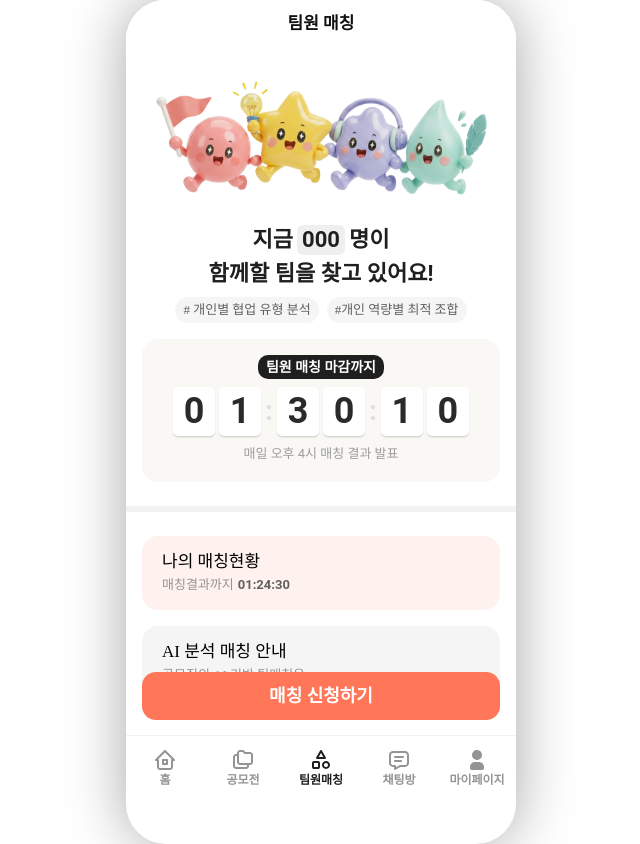
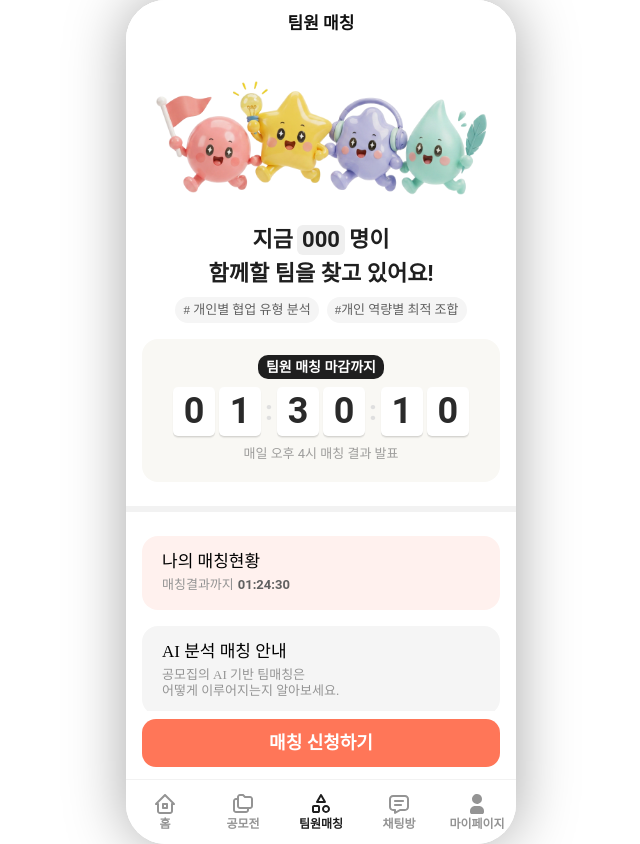
Before and after one commit to IT-Cotato/13th-Gongmozip-FE, a Next.js app: page /team-matching in a window 1280 px wide. Shown: the whole page, without its empty margins (319-959 px from the left). Built offline with nearby package versions, Linux system fonts and the light colour scheme.

Commit message:
fix: 팀 매칭 하단바 레이아웃 수정

```diff
--- a/src/app/chat/page.tsx
+++ b/src/app/chat/page.tsx
@@ -43,9 +43,7 @@ export default function ChatPage() {
         ))}
       </section>
 
-      <div className="pb-[env(safe-area-inset-bottom)]">
-        <BottomNavigation unreadChatCount={9} />
-      </div>
+      <BottomNavigation unreadChatCount={9} />
     </main>
   );
 }
--- a/src/app/team-matching/page.tsx
+++ b/src/app/team-matching/page.tsx
@@ -82,7 +82,7 @@ function InfoCard({ href, title, description, descriptionValue, tone }: InfoCard
 function FixedApplyButton() {
   return (
     <Link
-      className="absolute bottom-20 left-1/2 z-10 flex h-12 w-[358px] max-w-[calc(100%-32px)] -translate-x-1/2 items-center justify-center self-stretch rounded-[14px] bg-[#FF7658] px-8 py-[9px] text-[18px] font-bold leading-none text-white"
+      className="flex h-12 w-full items-center justify-center rounded-[14px] bg-[#FF7658] px-8 py-[9px] text-[18px] font-bold leading-none text-white"
       href="/team-matching/profile"
     >
       매칭 신청하기
@@ -92,9 +92,9 @@ function FixedApplyButton() {
 
 export default function TeamMatchingPage() {
   return (
-    <main className="fixed left-1/2 top-0 h-[851px] max-h-dvh w-full max-w-[390px] -translate-x-1/2 overflow-hidden bg-white text-[#1F1F1F]">
-      <div className="relative flex h-full flex-col overflow-hidden bg-white">
-        <header className="absolute left-0 right-0 top-0 z-10 flex items-center justify-between self-stretch bg-white px-4 py-1">
+    <main className="flex h-full w-full flex-col overflow-hidden bg-white text-[#1F1F1F]">
+      <div className="relative flex min-h-0 flex-1 flex-col overflow-hidden bg-white">
+        <header className="z-10 flex h-[46px] shrink-0 items-center justify-between self-stretch bg-white px-4 py-1">
           <span className="h-6 w-6" aria-hidden="true" />
           <h1 className="flex h-[38px] flex-col justify-center self-stretch text-center font-[Roboto] text-[17px] font-semibold not-italic leading-[135%] text-[#111111]">
             팀원 매칭
@@ -102,7 +102,7 @@ export default function TeamMatchingPage() {
           <span className="h-6 w-6" aria-hidden="true" />
         </header>
 
-        <div className="scrollbar-hidden flex-1 overflow-y-auto pb-[154px] pt-[46px]">
+        <div className="scrollbar-hidden min-h-0 flex-1 overflow-y-auto pb-6">
           <section className="pt-6 text-center">
             <div
               aria-label="팀원 매칭 캐릭터"
@@ -158,11 +158,11 @@ export default function TeamMatchingPage() {
           </section>
         </div>
 
-        <FixedApplyButton />
-        <div className="absolute bottom-0 left-0 right-0 z-10">
-          <BottomNavigation />
+        <div className="shrink-0 bg-white px-4 pb-3 pt-2">
+          <FixedApplyButton />
         </div>
       </div>
+      <BottomNavigation />
     </main>
   );
 }
--- a/src/components/layout/BottomNavigation.tsx
+++ b/src/components/layout/BottomNavigation.tsx
@@ -32,7 +32,7 @@ export default function BottomNavigation({ unreadChatCount = 0 }: BottomNavigati
   return (
     <nav
       aria-label="하단 내비게이션"
-      className="flex w-full items-center justify-center border-t border-[rgba(97,97,97,0.08)] bg-white py-1"
+      className="flex w-full items-center justify-center border-t border-[rgba(97,97,97,0.08)] bg-white pt-1 pb-[calc(0.25rem+env(safe-area-inset-bottom))]"
     >
       {NAV_ITEMS.map((item) => {
         const isActive = item.href === "/" ? pathname === "/" : pathname.startsWith(item.href);
--- a/src/components/team-matching/TeamMatchingPoolView.tsx
+++ b/src/components/team-matching/TeamMatchingPoolView.tsx
@@ -81,7 +81,7 @@ export default function TeamMatchingPoolView({
   showCancelModal = false,
 }: TeamMatchingPoolViewProps) {
   return (
-    <main className="fixed left-1/2 top-0 flex h-[851px] max-h-dvh w-full max-w-[390px] -translate-x-1/2 flex-col overflow-hidden bg-white text-[#1F1F1F]">
+    <main className="relative flex h-full w-full flex-col overflow-hidden bg-white text-[#1F1F1F]">
       <TeamMatchingHeader backHref="/team-matching" />
 
       <div className="scrollbar-hidden relative min-h-0 flex-1 overflow-y-auto px-4 pb-6">
--- a/src/components/team-matching/TeamMatchingStepLayout.tsx
+++ b/src/components/team-matching/TeamMatchingStepLayout.tsx
@@ -30,7 +30,7 @@ export default function TeamMatchingStepLayout({
   const continueButtonRef = useRef<HTMLButtonElement>(null);
 
   return (
-    <main className="fixed left-1/2 top-0 flex h-[851px] max-h-dvh w-full max-w-[390px] -translate-x-1/2 flex-col overflow-hidden bg-white text-[#1F1F1F]">
+    <main className="relative flex h-full w-full flex-col overflow-hidden bg-white text-[#1F1F1F]">
       <TeamMatchingHeader
         backHref={backHref}
         onBackClick={() => setIsLeaveConfirmationOpen(true)}
```
